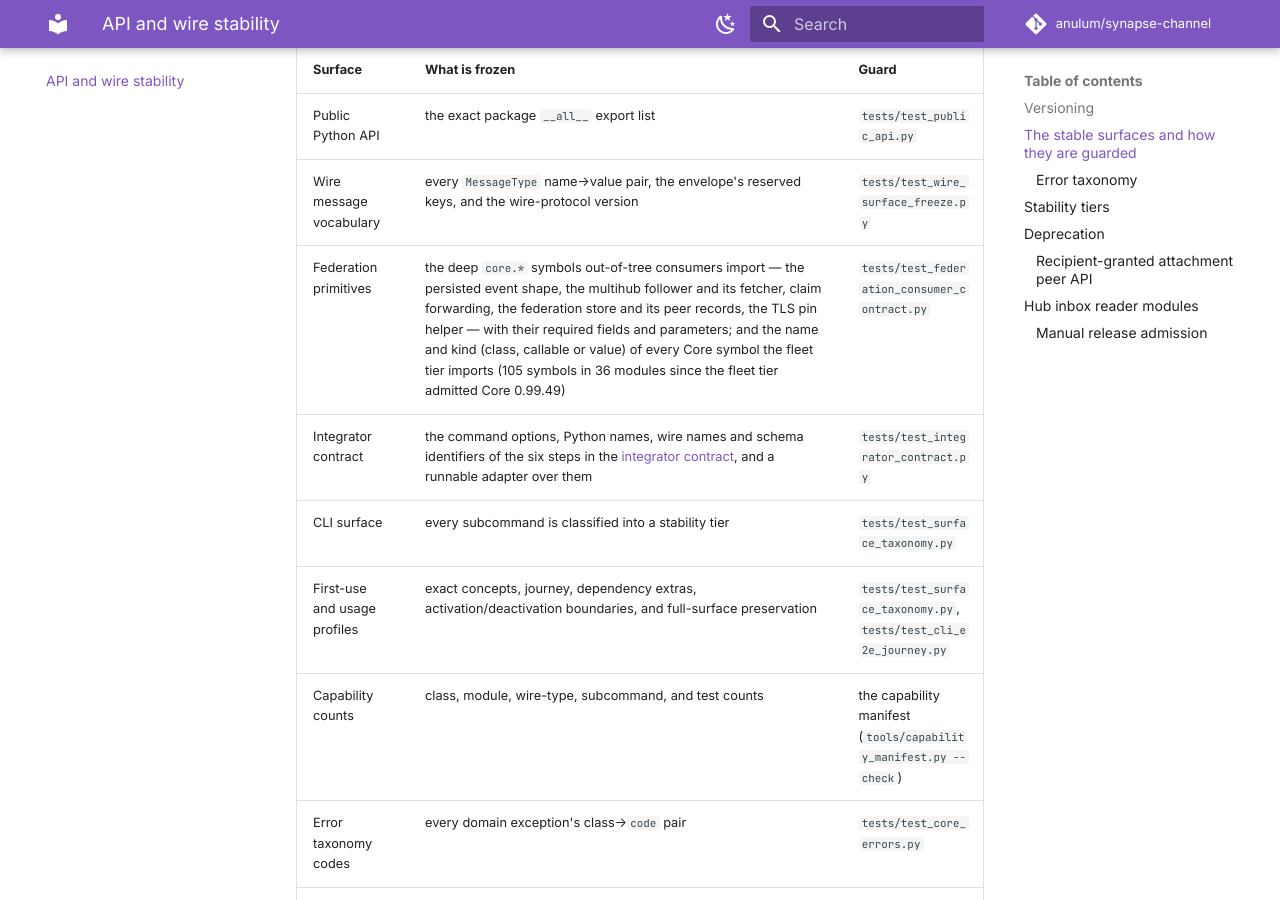
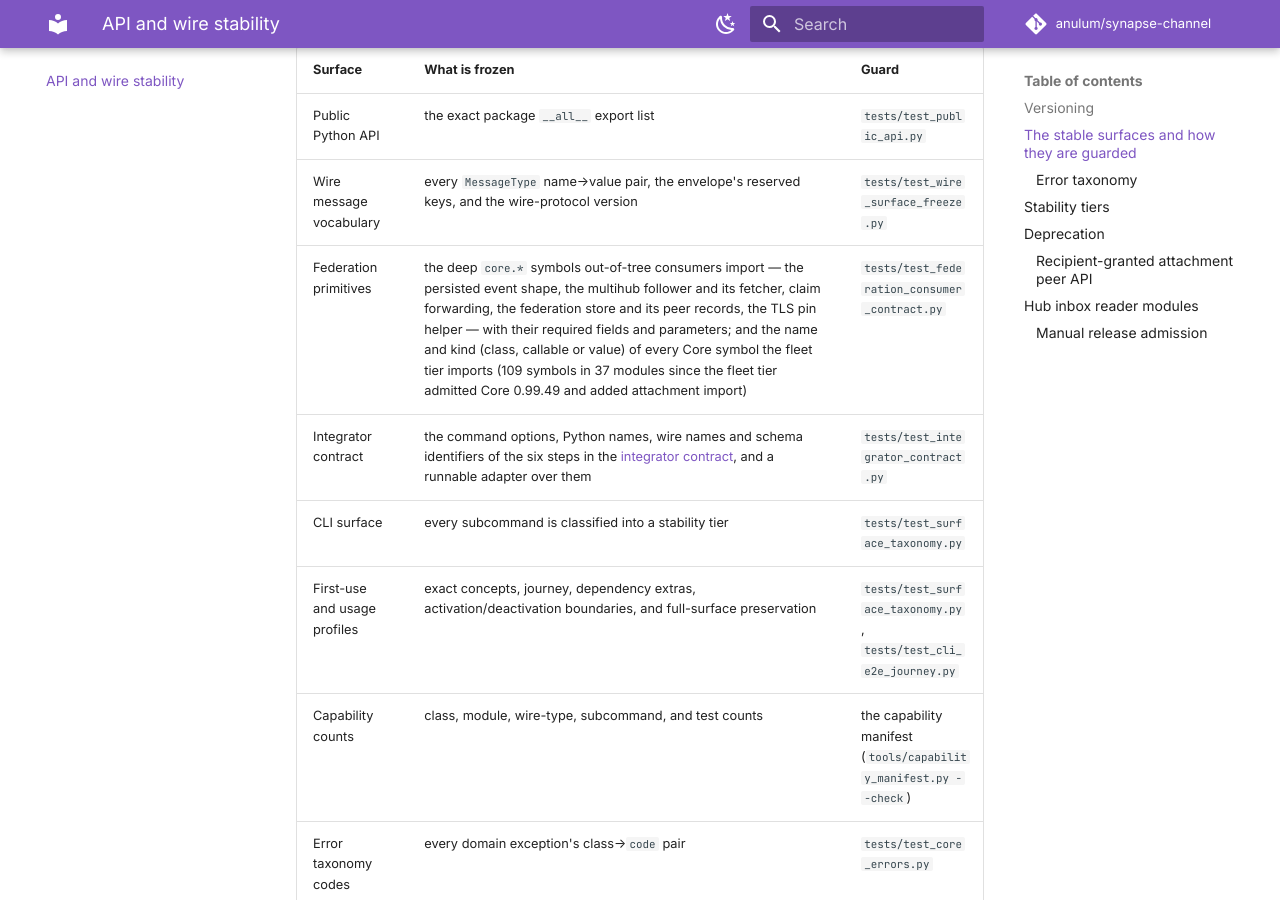
Before and after one commit to anulum/synapse-channel, an MkDocs documentation site: the page built from docs/api-stability.md, in a window 1280 px wide and 900 px high, scrolled down 1066 px. Built offline with MkDocs 1.6.1 and Material for MkDocs 9.7.7, drawn with Linux system fonts in a browser that asks for light colours; comment, search, counter and statistics services are not loaded.

Commit message:
test(contract): guard the Core symbols the fleet tier's attachment import uses
The fleet tier now commits a fetched attachment into its own hub's store
through SynapseAgent's signed attachment upload. Its consumed-symbol
inventory gains SynapseAgent, attachment_store.MAX_CHUNK_BYTES,
identity_keys.load_signing_key and protocol.MessageType, so the guard now
pins 109 symbols in 37 modules by name and kind, and the API stability page
names the new count.

Reviewed by the author only; no independent reviewer was available.

Hooks-Verified: pre-commit sha256:0d6966069b442056
Seat: f636
Authored by Anulum Fortis & Arcane Sapience (protoscience@anulum.li)

```diff
--- a/docs/api-stability.md
+++ b/docs/api-stability.md
@@ -51,7 +51,7 @@
 | --- | --- | --- |
 | Public Python API | the exact package `__all__` export list | `tests/test_public_api.py` |
 | Wire message vocabulary | every `MessageType` name→value pair, the envelope's reserved keys, and the wire-protocol version | `tests/test_wire_surface_freeze.py` |
-| Federation primitives | the deep `core.*` symbols out-of-tree consumers import — the persisted event shape, the multihub follower and its fetcher, claim forwarding, the federation store and its peer records, the TLS pin helper — with their required fields and parameters; and the name and kind (class, callable or value) of every Core symbol the fleet tier imports (105 symbols in 36 modules since the fleet tier admitted Core 0.99.49) | `tests/test_federation_consumer_contract.py` |
+| Federation primitives | the deep `core.*` symbols out-of-tree consumers import — the persisted event shape, the multihub follower and its fetcher, claim forwarding, the federation store and its peer records, the TLS pin helper — with their required fields and parameters; and the name and kind (class, callable or value) of every Core symbol the fleet tier imports (109 symbols in 37 modules since the fleet tier admitted Core 0.99.49 and added attachment import) | `tests/test_federation_consumer_contract.py` |
 | Integrator contract | the command options, Python names, wire names and schema identifiers of the six steps in the [integrator contract](integrator-contract.md), and a runnable adapter over them | `tests/test_integrator_contract.py` |
 | CLI surface | every subcommand is classified into a stability tier | `tests/test_surface_taxonomy.py` |
 | First-use and usage profiles | exact concepts, journey, dependency extras, activation/deactivation boundaries, and full-surface preservation | `tests/test_surface_taxonomy.py`, `tests/test_cli_e2e_journey.py` |
```
Also changed, not shown: 1 other file.
